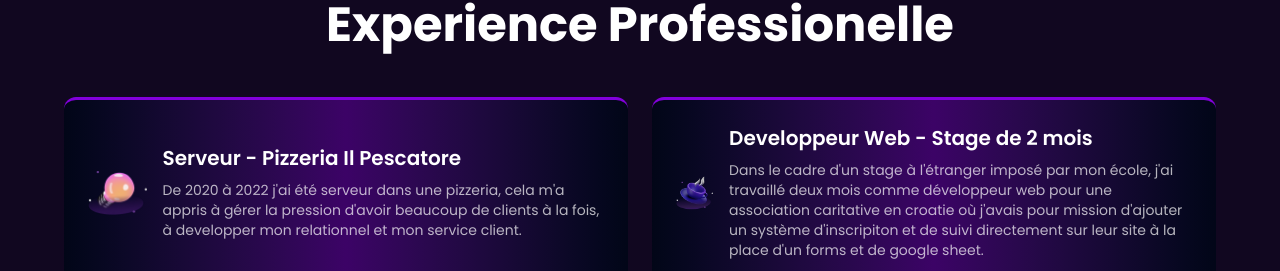
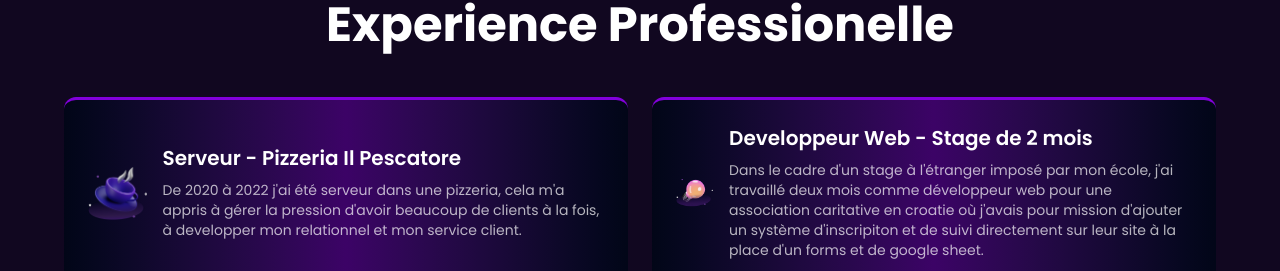
Before and after one commit to brianpk07-tech/portfolio-v2, a Next.js app: page / in a window 1280 px wide. Shown: the part 2232-2503 px from the top of the page. Built offline with nearby package versions, Linux system fonts and the light colour scheme.

Commit message:
20h12/01/06/26

```diff
--- a/app/components/Experience.tsx
+++ b/app/components/Experience.tsx
@@ -13,13 +13,13 @@ const experienceCards: ExperienceCard[] = [
     id: 1,
     title: "Serveur - Pizzeria Il Pescatore",
     description: "De 2020 à 2022 j'ai été serveur dans une pizzeria, cela m'a appris à gérer la pression d'avoir beaucoup de clients à la fois, à developper mon relationnel et mon service client. ",
-    icon: "/cards/card-2.png",
+    icon: "/cards/card-3.png",
   },
   {
     id: 2,
     title: "Developpeur Web - Stage de 2 mois",
     description: "Dans le cadre d'un stage à l'étranger imposé par mon école, j'ai travaillé deux mois comme développeur web pour une association caritative en croatie où j'avais pour mission d'ajouter un système d'inscripiton et de suivi directement sur leur site à la place d'un forms et de google sheet.",
-    icon: "/cards/card-3.png",
+    icon: "/cards/card-2.png",
   },
 ];
 
```
